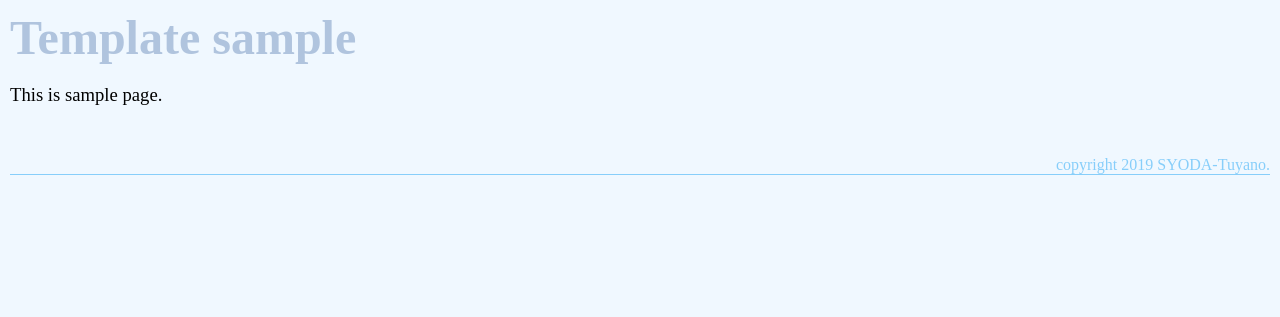
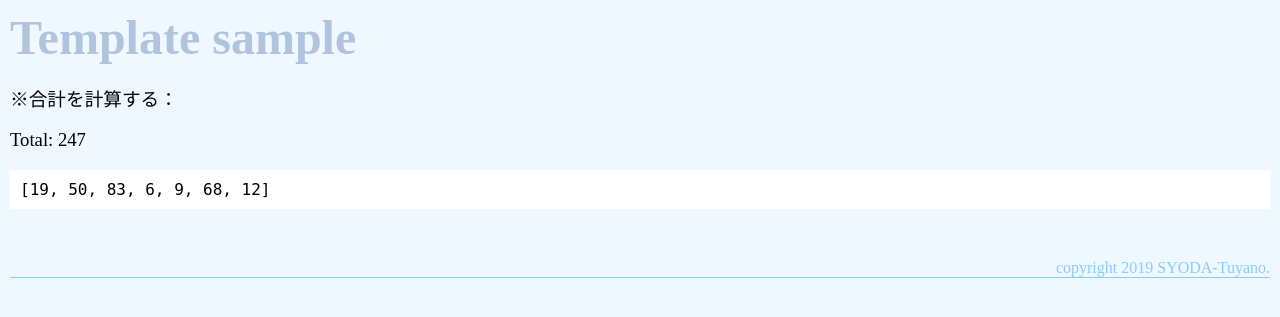
Before and after one commit to nakashi94/FlaskPractice, a Flask app: page / in a window 1280 px wide. Shown: the top 317 px of the page. Run offline with Flask 2, Linux system fonts and the light colour scheme.

Commit message:
templateFilter

```diff
--- a/app.py
+++ b/app.py
@@ -1,12 +1,18 @@
 from flask import Flask, render_template, request
+import random
 
 app = Flask(__name__)
 
 @app.route('/', methods=['GET'])
 def index():
+    n = random.randrange(5, 10)
+    data = []
+    for N in range(n):
+        data.append(random.randrange(0, 100))
     return render_template('index.html', \
         title="Template sample", \
-        message='This is sample page.' )
+        message='※合計を計算する：', \
+        data=data )
 
 @app.route('/next', methods=['GET'])
 def next():
@@ -15,6 +21,15 @@
         message="※これは、別のサンプルページです。", \
         data = ['One', 'Two', 'Three'] )
 
+@app.template_filter('sum')
+def sum_filter(data):
+    total = 0
+    for item in data:
+        total += item
+    return total
+
+app.jinja_env.filters['sum'] = sum_filter
+
 if __name__ == '__main__':
     app.debug = True
     app.run(host='localhost')
--- a/templates/index.html
+++ b/templates/index.html
@@ -10,6 +10,8 @@
 
 {% block content %}
 <p>{{message}}</p>
+<p>Total: {{data | sum}}</p>
+<pre>{{ data }}</pre>
 {% endblock %}
 
 {% block footer%}
```
